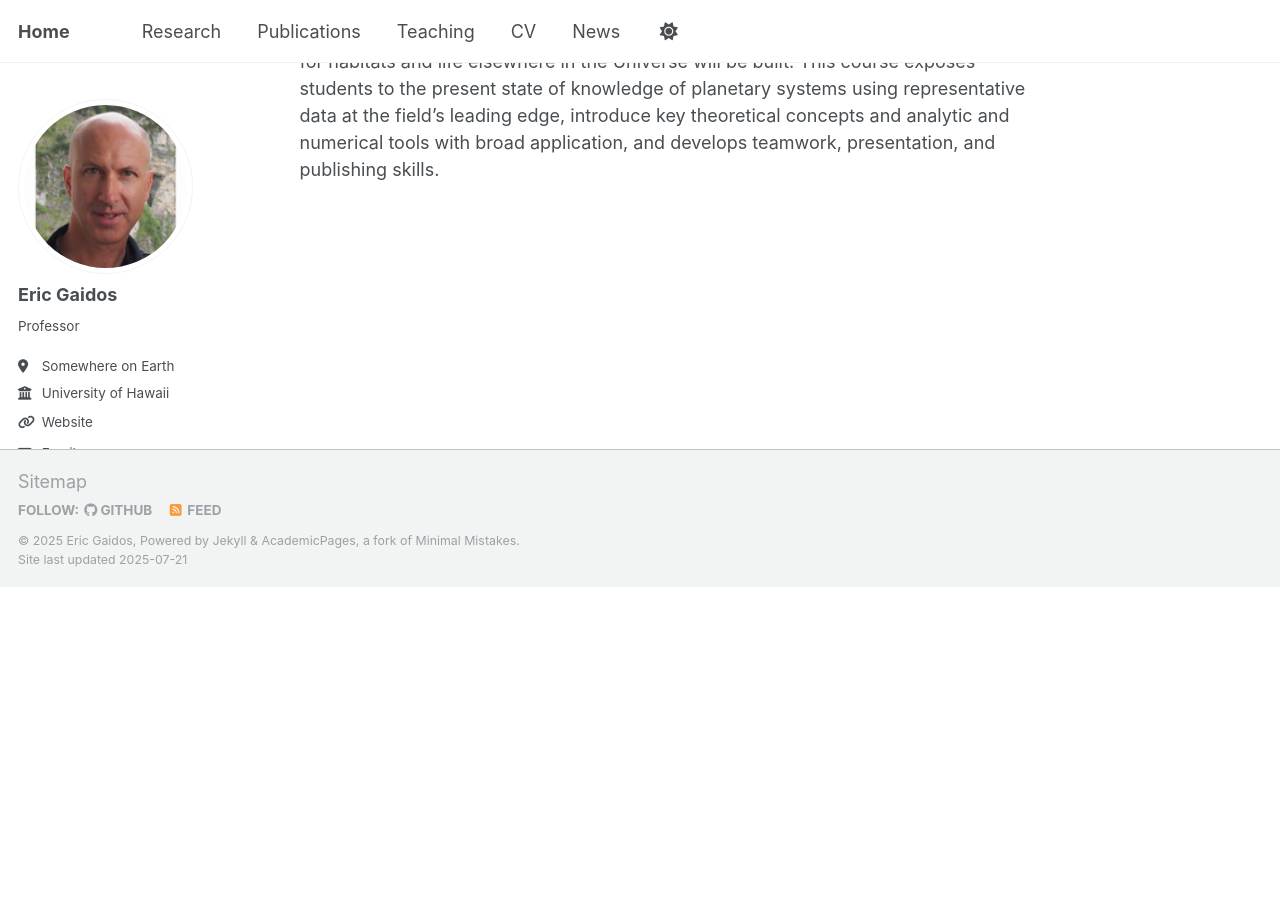
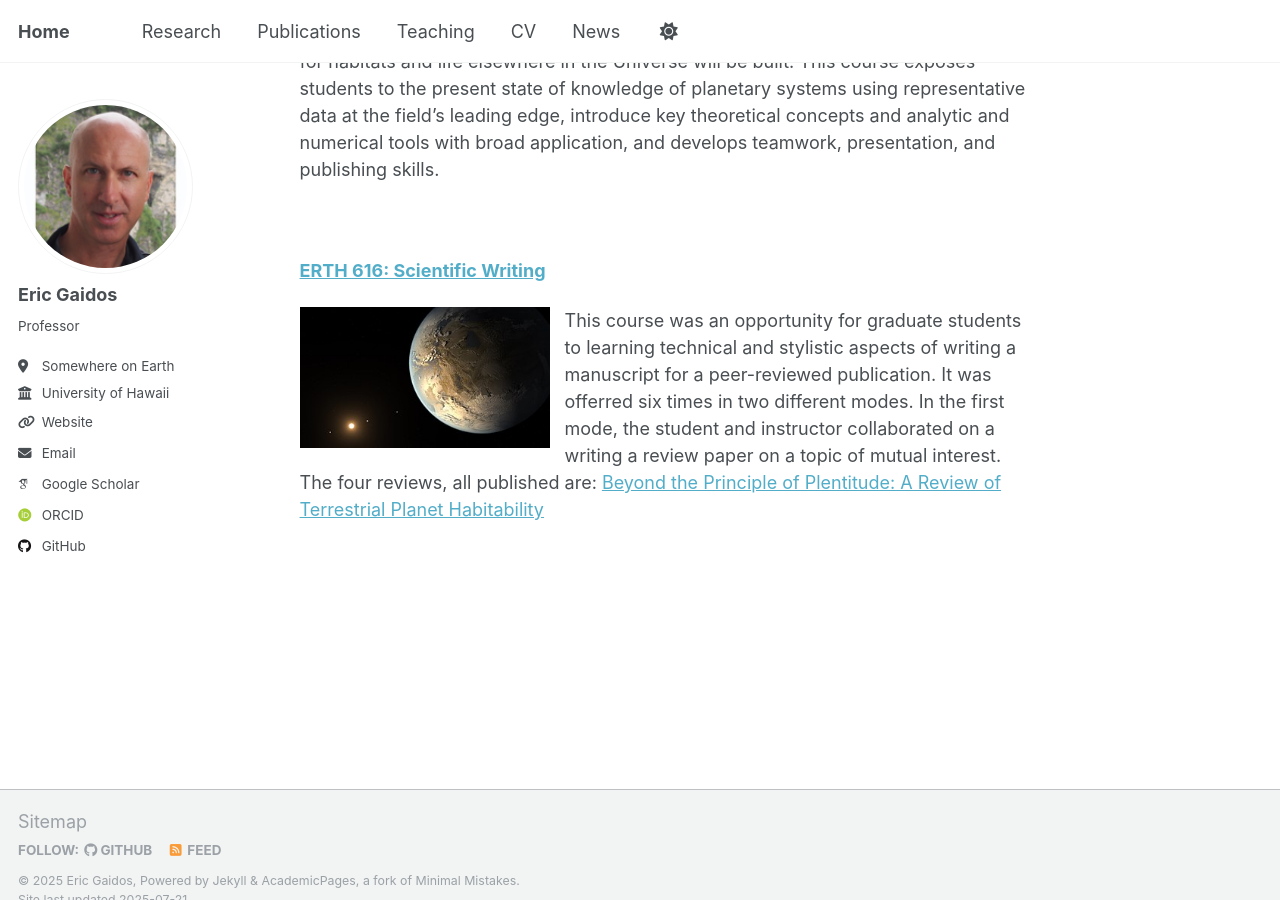
Before and after one commit to egaidos/egaidos.github.io, a Jekyll site: the page built from teaching.md, in a window 1280 px wide and 900 px high, scrolled down 643 px. Built offline with Jekyll 4.4.1, drawn with Linux system fonts in a browser that asks for light colours; some web fonts are replaced; our own code applies the rules of GitHub Pages for plain Markdown files; before the commit the page ends 1230 px from its top, so only the background shows below that.

Commit message:
Update teaching.md

```diff
--- a/teaching.md
+++ b/teaching.md
@@ -31,3 +31,11 @@
 <img src="../images/Kepler-186.jpg" width=250 height=250 alt="Kepler-186" class="image-left">
 <p>Three decades ago, the only planetary system we were certain of was our own. Now we know of thousands of systems; their diversity challenges our theories of planet formation and evolution, provides required context for understanding the Solar System, and is the foundation upon which rigorous searches for habitats and life elsewhere in the Universe will be built. This course exposes students to the present state of knowledge of planetary systems using representative data at the field’s leading edge, introduce key theoretical concepts and analytic and numerical tools with broad application, and develops teamwork, presentation, and publishing skills.</p>
 </article>
+
+<br>
+<p></p>
+<article class="6u$ 12u$(xsmall) work-item">
+<p><b><a href="https://manoa.hawaii.edu/catalog-2024-25/courses/gg-erth-616-how-to-write-a-scientific-paper-3/">ERTH 616: Scientific Writing</a></b></p>
+<img src="../images/Kepler-186.jpg" width=250 height=250 alt="Kepler-186" class="image-left">
+<p>This course was an opportunity for graduate students to learning technical and stylistic aspects of writing a manuscript for a peer-reviewed publication.  It was offerred six times in two different modes.  In the first mode, the student and instructor collaborated on a writing a review paper on a topic of mutual interest.  The four reviews, all published are:  <a href="https://www.liebertpub.com/doi/10.1089/ast.2005.5.100">Beyond the Principle of Plentitude: A Review of Terrestrial Planet Habitability</a></p>
+</article>
```
